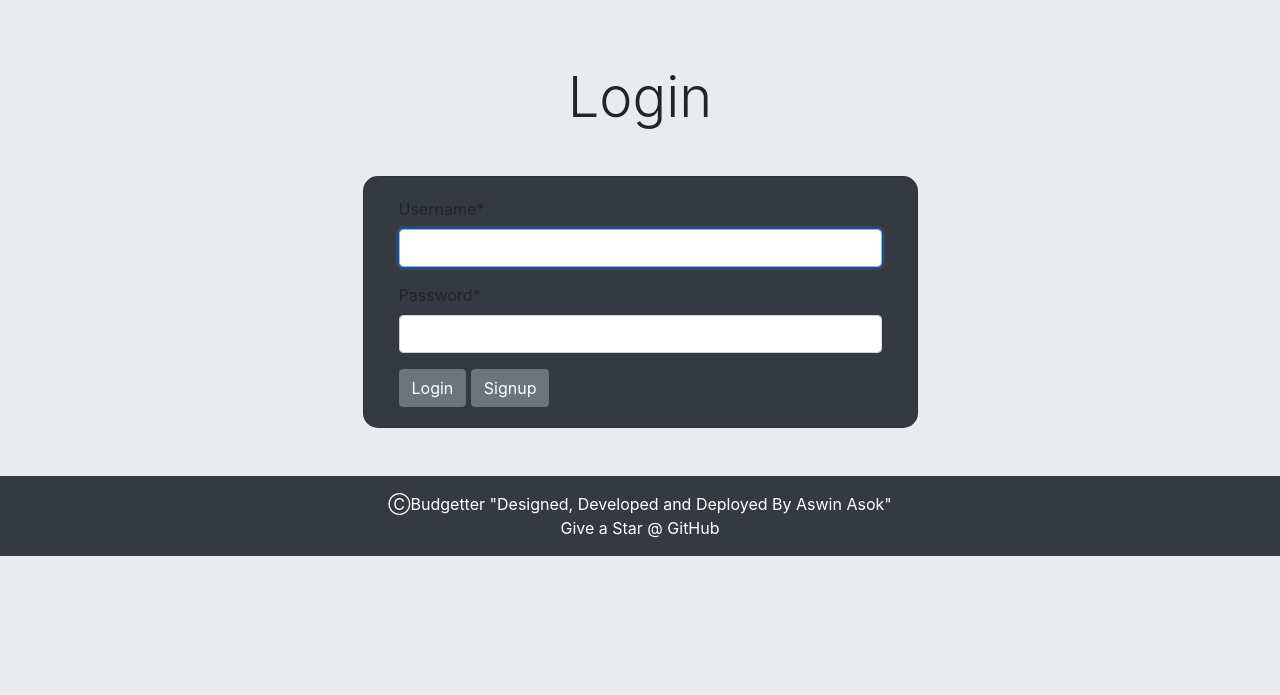
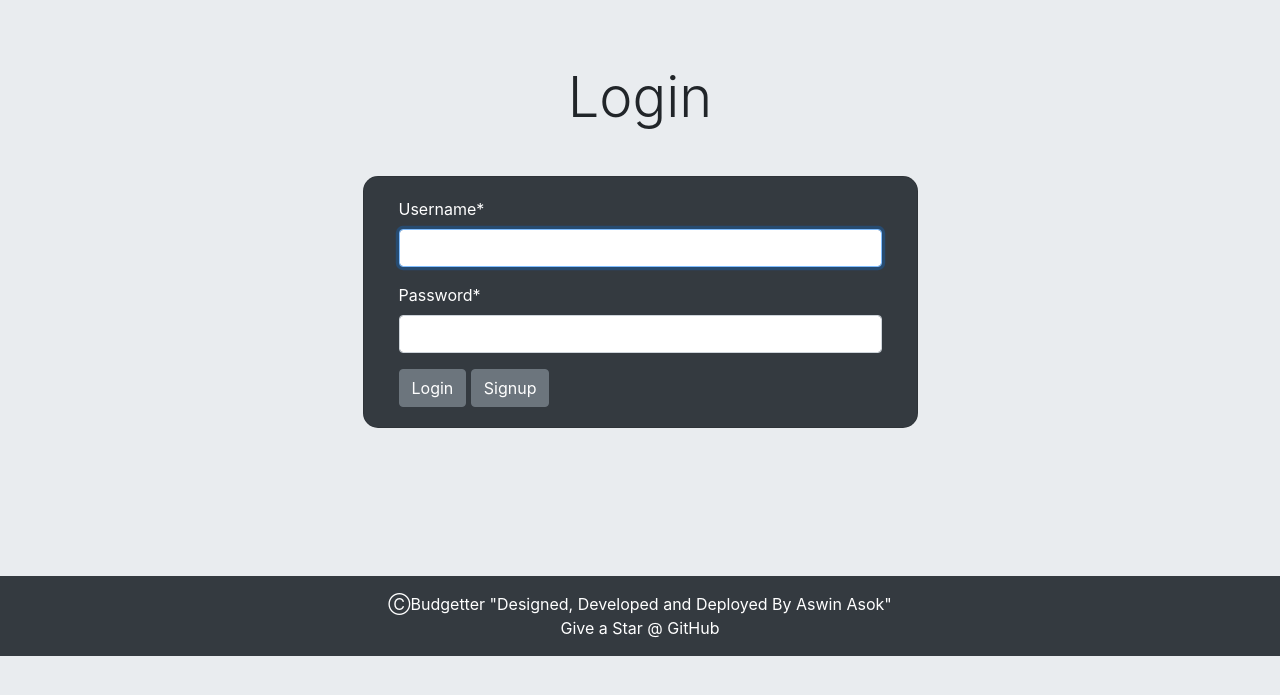
Before and after one commit to AswinAsok/The-Budgetter, a Django app: page /account/login/ in a window 1280 px wide. Shown: the part 56-751 px from the top of the page. Run offline with Django 3.2, Linux system fonts and the light colour scheme; some libraries are stand-ins or nearby versions.

Commit message:
Almost Finished

```diff
--- a/Budgetter/settings.py
+++ b/Budgetter/settings.py
@@ -86,9 +86,9 @@ DATABASES = {
     }
 }
 
-import dj_database_url
+# import dj_database_url
 
-DATABASES['default'] = dj_database_url.config(conn_max_age=600)
+# DATABASES['default'] = dj_database_url.config(conn_max_age=600)
 
 
 # Password validation
--- a/Templates/base.html
+++ b/Templates/base.html
@@ -12,8 +12,17 @@
     <link rel="stylesheet" href="{% static 'css/base.css' %}">
 
     <title>{% block title %}Base Title{% endblock %}</title>
+    <style>
+      .footer {
+         position: relative;
+         top: 100px;
+         color: white;
+         text-align: center;
+      }
+      </style>
   </head>
   {% block nav %}Default Navbar{% endblock %}
+
   <body>
     {% block content %}{% endblock %}
 
@@ -26,7 +35,7 @@
   </body>
 
   <footer class="footer">
-    <div class="bg-dark mt-5  p-3">
+    <div class="bg-dark  p-3">
       <div class="d-flex justify-content-center">
         <span class="text-white">ⒸBudgetter "Designed, Developed and Deployed By Aswin Asok"</span>
       </div>
@@ -35,4 +44,5 @@
       </div>
     </div>
   </footer>
+
 </html>
--- a/Templates/registration/login.html
+++ b/Templates/registration/login.html
@@ -25,7 +25,7 @@
 </div>
 <div class="container d-flex justify-content-center mb-5 mt-5">
   <div class="col-md-6 card">
-    <div class="card-body">
+    <div class="card-body text-white">
       <form method="POST">
         {% csrf_token %} {{form|crispy}}
         <button type="submit" class="btn btn-secondary">Login</button>
--- a/Templates/registration/signup.html
+++ b/Templates/registration/signup.html
@@ -28,7 +28,7 @@
 </div>
 <div class="container d-flex justify-content-center mb-5 mt-5">
   <div class="col-md-6 card">
-    <div class="card-body">
+    <div class="card-body text-white">
       <form method="POST">
         {% csrf_token %} {{form|crispy}}
         <button type="submit" class="btn btn-secondary">Sign Up</button>
```
Also changed, not shown: Templates/home.html (line endings or trailing spaces), static/css/base.css (line endings or trailing spaces).
